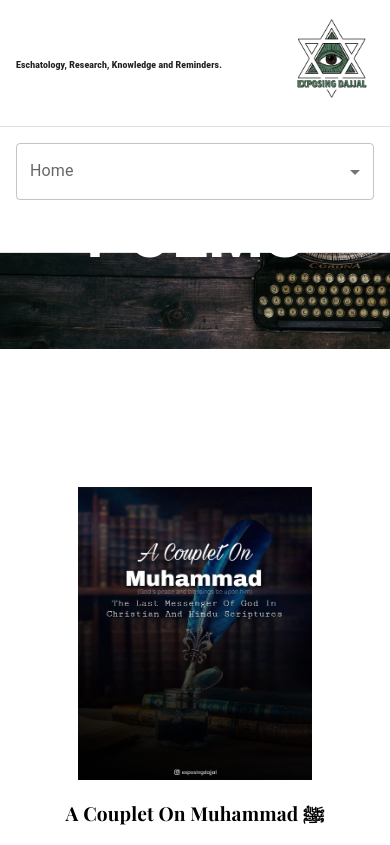
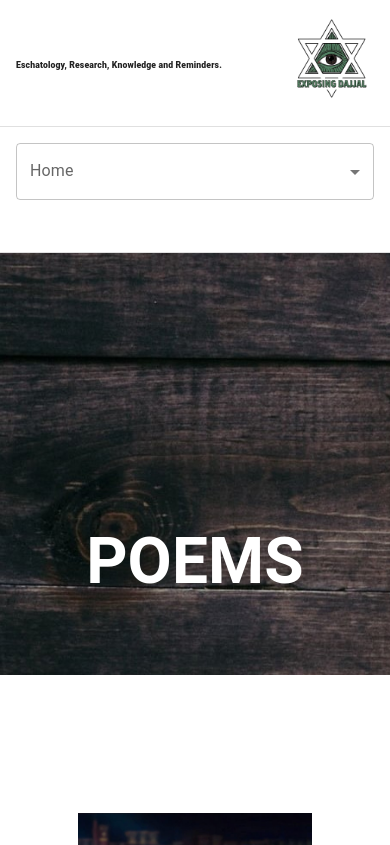
Before and after one commit to mohdnuman/blogging, a React (Create React App) app: page /poems in a window 390 px wide. Shown: the top 845 px of the page. Built offline with nearby package versions, Linux system fonts and the light colour scheme; no server answers; the database is empty.

Commit message:
fixed banner issue

```diff
--- a/src/index.css
+++ b/src/index.css
@@ -86,7 +86,26 @@ code {
   }
 }
 
+.page-banner {
+    width: auto;
+    height: 50vh;
+    min-width: 100vw;
+    min-height: 50vh;
+    object-fit: cover;
+}
+
+
 @media only screen and (max-width: 600px) {
+
+  .page-banner {
+    width: auto;
+    height: auto;
+    max-width: 100vw;
+    max-height: 50vh;
+    object-fit: cover;
+  }
+
+
   .lower-nav-big-screen {
     display: none;
   }
@@ -124,13 +143,6 @@ code {
     display: none;
   }
 
-  .page-banner {
-    width: auto;
-    height: auto;
-    max-width: 100vw;
-    max-height: 50vh;
-    object-fit: cover;
-  }
 
 
 
@@ -288,17 +300,6 @@ code {
 
 /*------------------articles-page------------------*/
 
-.page-banner {
-  /* width: auto;
-  min-width: 100%;
-  height: 50vh; */
-  width: auto;
-  height: auto;
-  min-width: 100%;
-  max-width: 100vw;
-  max-height: 50vh;
-  object-fit: cover;
-}
 
 .page-heading {
   font-size: 4rem;
```
